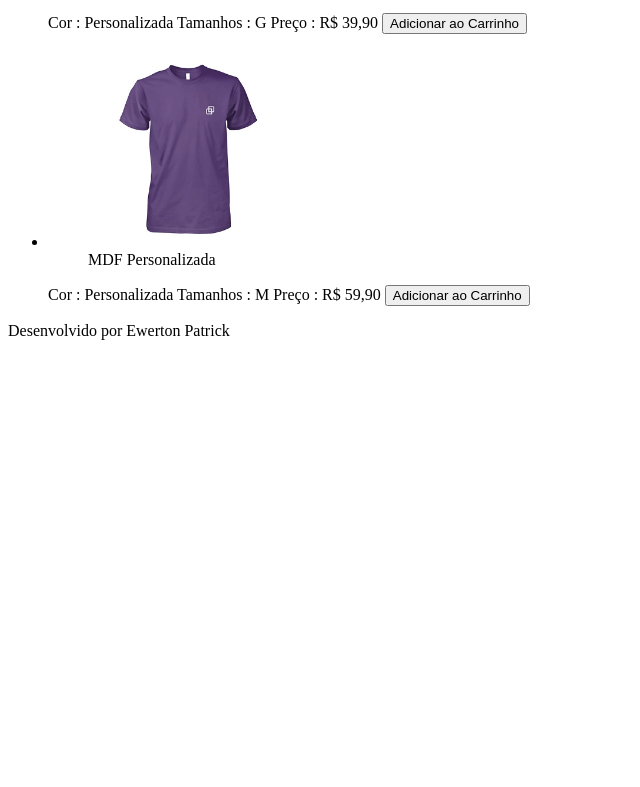
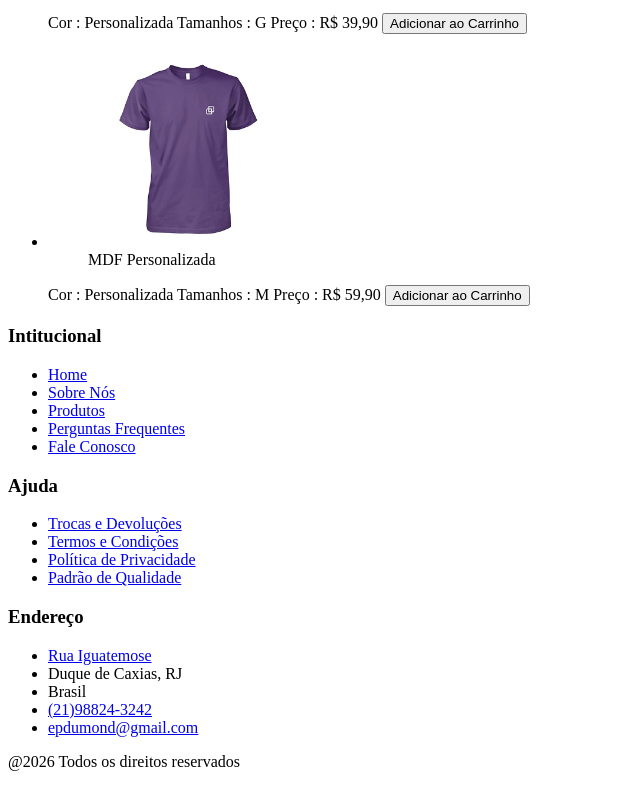
Before and after one commit to Ewertonpk/LabRaiiz, a plain HTML site: page index.html in a window 1280 px wide. Shown: the part 1259-2046 px from the top of the page, without its empty margins (0-640 px from the left). Before the commit the page ends 1607 px from the top, so only its background shows below. Drawn offline with Linux system fonts and the light colour scheme.

Commit message:
cria rodapé do html

```diff
--- a/index.html
+++ b/index.html
@@ -110,7 +110,50 @@
             </ul>
         </section>
 
-        <footer>Desenvolvido por Ewerton Patrick</footer>
-</body>
+        <footer>
+
+            <nav>
+                <h3>Intitucional</h3>
+                <ul>
+                    <li><a href="/">Home</a></li>
+                    <li><a href="#about">Sobre Nós</a></li>
+                    <li><a href="#products">Produtos</a></li>
+                    <li><a href="#perguntas-frequentes">Perguntas Frequentes</a></li>
+                    <li><a href="#fale-conosco">Fale Conosco</a></li>
+                </ul>
+
+            </nav>
+
+             <nav>
+                <h3>Ajuda</h3>
+                <ul>
+                    <li><a href="#trocas">Trocas e Devoluções</a></li>
+                    <li><a href="#termos">Termos e Condições</a></li>
+                    <li><a href="#politica">Política de Privacidade</a></li>
+                    <li><a href="#padrao">Padrão de Qualidade</a></li>
+
+                </ul>
+
+            </nav>
+
+             <nav>
+                <h3>Endereço</h3>
+                <ul>
+                    <li><a href="#">Rua Iguatemose</a></li>
+                    <li>Duque de Caxias, RJ</li>
+                    <li>Brasil</li>
+                    <li><a href="#">(21)98824-3242</a></li>
+                    <li><a href="#">epdumond@gmail.com</a></li>
+                </ul>
+
+            </nav>
+
+            <div>
+                <p>@2026 Todos os direitos reservados</p>
+            </div>
+
+        </footer>
+
+    </body>
 
 </html>
```
